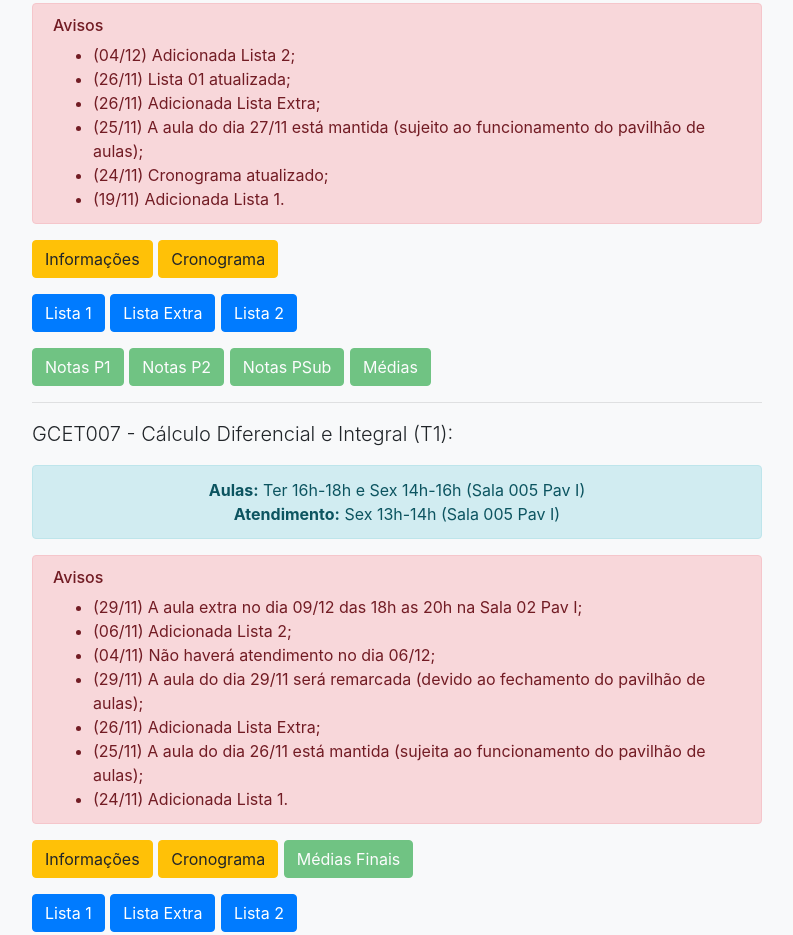
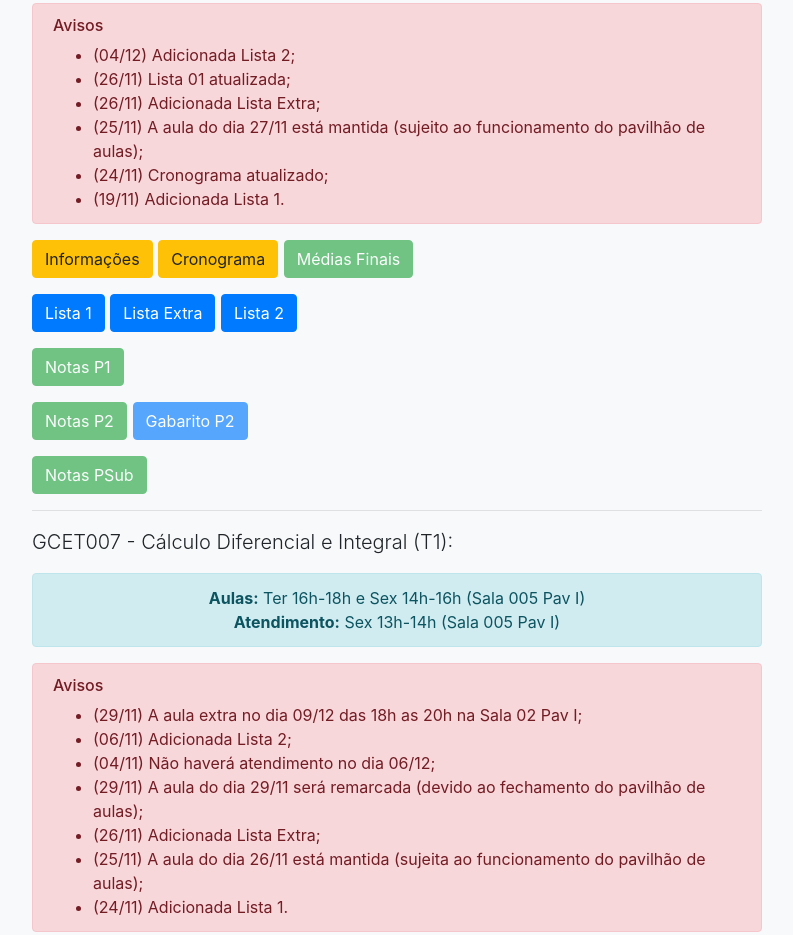
Before and after one commit to jtagomes/jtagomes.github.io, a website with bundled scripts: page index.html in a window 1280 px wide. Shown: the part 1573-2508 px from the top of the page, without its empty margins (243-1036 px from the left). Built offline with nearby package versions, Linux system fonts and the light colour scheme.

Commit message:
Update index.html

```diff
--- a/index.html
+++ b/index.html
@@ -135,6 +135,7 @@ Também possui experiência / interesse em Teoria de Grafos, Teoria do Transport
 <p class="lead">
 <a class="btn btn-warning" role="button" href="gcet006/Informações.pdf">Informações</a>
 <a class="btn btn-warning" role="button" href="gcet006/Cronograma.pdf">Cronograma</a>
+<a class="btn btn-success disabled" role="button" href="gcet006/Médias.pdf">Médias Finais</a>
 </p>
 <p class="lead">
 <a class="btn btn-primary" role="button" href="gcet006/Lista 01.pdf">Lista 1</a>
@@ -142,10 +143,14 @@ Também possui experiência / interesse em Teoria de Grafos, Teoria do Transport
 <a class="btn btn-primary" role="button" href="gcet006/Lista 02.pdf">Lista 2</a>
 </p>
 <p class="lead">
-<a class="btn btn-success disabled" role="button" href="gcet007/Notas P1.pdf">Notas P1</a>
-<a class="btn btn-success disabled" role="button" href="gcet007/Notas P2.pdf">Notas P2</a>
-<a class="btn btn-success disabled" role="button" href="gcet007/Notas PS.pdf">Notas PSub</a>
-<a class="btn btn-success disabled" role="button" href="gcet007/Médias.pdf">Médias</a>
+<a class="btn btn-success disabled" role="button" href="gcet006/Notas P1.pdf">Notas P1</a>
+</p>
+<p class="lead">
+<a class="btn btn-success disabled" role="button" href="gcet006/Notas P2.pdf">Notas P2</a>
+<a class="btn btn-primary disabled" role="button" href="gcet006/Gabarito P2.pdf">Gabarito P2</a>
+</p>
+<p class="lead">
+<a class="btn btn-success disabled" role="button" href="gcet006/Notas PS.pdf">Notas PSub</a>
 </p>
 
 <hr>
@@ -202,6 +207,7 @@ Também possui experiência / interesse em Teoria de Grafos, Teoria do Transport
 <div class="alert alert-danger" role="alert">
 <h6 class="alert-heading">Avisos</h6>
 <ul style="margin:0;">
+<li>(29/11) A aula extra no dia 19/12 das 8h as 10h no Pav I;</li>
 <li>(10/12) Devido a a falta de disponibilidade de salas nos pavilhoes, não haverá reposição da aula do dia 29/11;</li>
 <li>(04/12) Lista Extra atualizada;</li>
 <li>(04/12) Lista 01 atualizada;</li>
```
